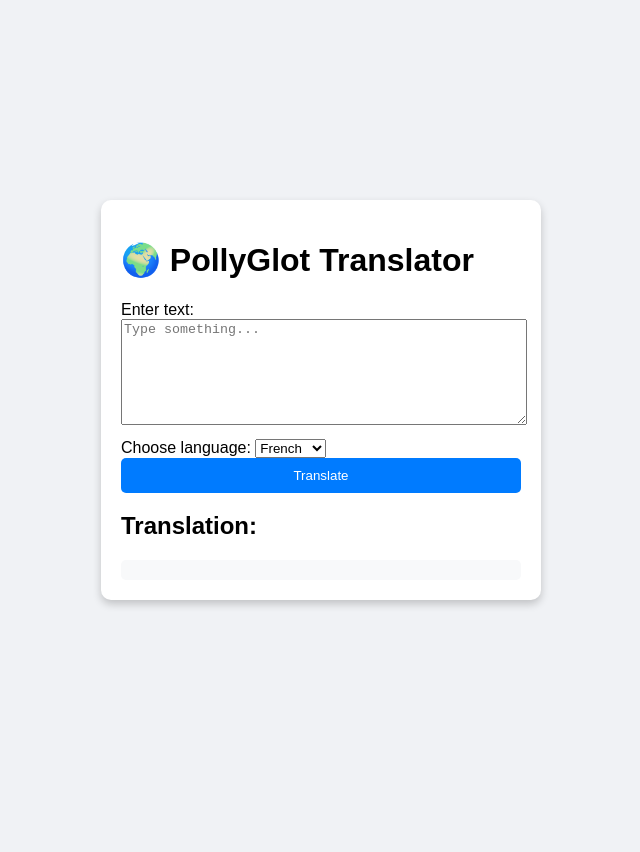
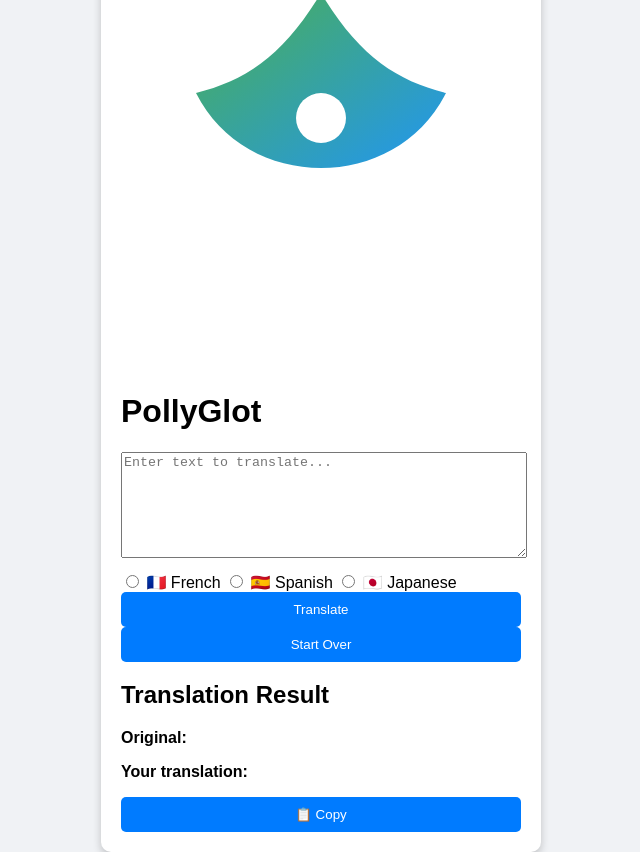
Before and after one commit to marwa2050-hub/Pollyglot, a plain HTML site: page index.html in a window 1280 px wide. Shown: the whole page, without its empty margins (319-959 px from the left). Before the commit the page ends 800 px from the top, so only its background shows below. Drawn offline with Linux system fonts and the light colour scheme.

Commit message:
Update index.html

```diff
--- a/index.html
+++ b/index.html
@@ -3,36 +3,63 @@
 <head>
   <meta charset="UTF-8">
   <meta name="viewport" content="width=device-width, initial-scale=1.0">
-  <title>PollyGlot – AI Translator</title>
+  <title>PollyGlot – AI Translation App</title>
   <link rel="stylesheet" href="style.css">
 </head>
 <body>
   <div class="container">
-    <h1>🌍 PollyGlot Translator</h1>
 
-    <label for="text">Enter text:</label>
-    <textarea id="text" placeholder="Type something..."></textarea>
+    <!-- Header with bird logo -->
+    <header>
+      <svg class="logo" xmlns="http://www.w3.org/2000/svg" viewBox="0 0 64 64">
+        <path d="M32 4c-6 10-12 14-20 16 4 8 12 12 20 12s16-4 20-12c-8-2-14-6-20-16z" fill="url(#grad1)"/>
+        <circle cx="32" cy="24" r="4" fill="#fff"/>
+        <defs>
+          <linearGradient id="grad1" x1="0%" y1="0%" x2="100%" y2="100%">
+            <stop offset="0%" style="stop-color:#4CAF50;stop-opacity:1" />
+            <stop offset="100%" style="stop-color:#2196F3;stop-opacity:1" />
+          </linearGradient>
+        </defs>
+      </svg>
+      <h1>PollyGlot</h1>
+    </header>
 
-    <label for="target">Choose language:</label>
-    <select id="target">
-      <option value="fr">French</option>
-      <option value="de">German</option>
-      <option value="es">Spanish</option>
-      <option value="ar">Arabic</option>
-      <option value="fa">Persian</option>
-      <option value="ru">Russian</option>
-      <option value="zh">Chinese</option>
-      <option value="hi">Hindi</option>
-      <option value="tr">Turkish</option>
-      <option value="en">English</option>
-    </select>
+    <!-- Input area -->
+    <section class="input-section">
+      <textarea id="inputText" placeholder="Enter text to translate..."></textarea>
+    </section>
 
-    <button id="translateBtn">Translate</button>
+    <!-- Language selection -->
+    <section class="language-section">
+      <label>
+        <input type="radio" name="language" value="fr">
+        <span>🇫🇷 French</span>
+      </label>
+      <label>
+        <input type="radio" name="language" value="es">
+        <span>🇪🇸 Spanish</span>
+      </label>
+      <label>
+        <input type="radio" name="language" value="ja">
+        <span>🇯🇵 Japanese</span>
+      </label>
+    </section>
 
-    <h2>Translation:</h2>
-    <div id="result"></div>
+    <!-- Buttons -->
+    <section class="actions">
+      <button id="translateBtn">Translate</button>
+      <button id="resetBtn" class="secondary">Start Over</button>
+    </section>
+
+    <!-- Results -->
+    <section id="results" class="hidden">
+      <h2>Translation Result</h2>
+      <p><strong>Original:</strong> <span id="originalText"></span></p>
+      <p><strong>Your translation:</strong> <span id="translatedText"></span></p>
+      <button id="copyBtn">📋 Copy</button>
+    </section>
   </div>
 
-  <script src="script.js"></script>
+  <script src="app.js"></script>
 </body>
 </html>
```
